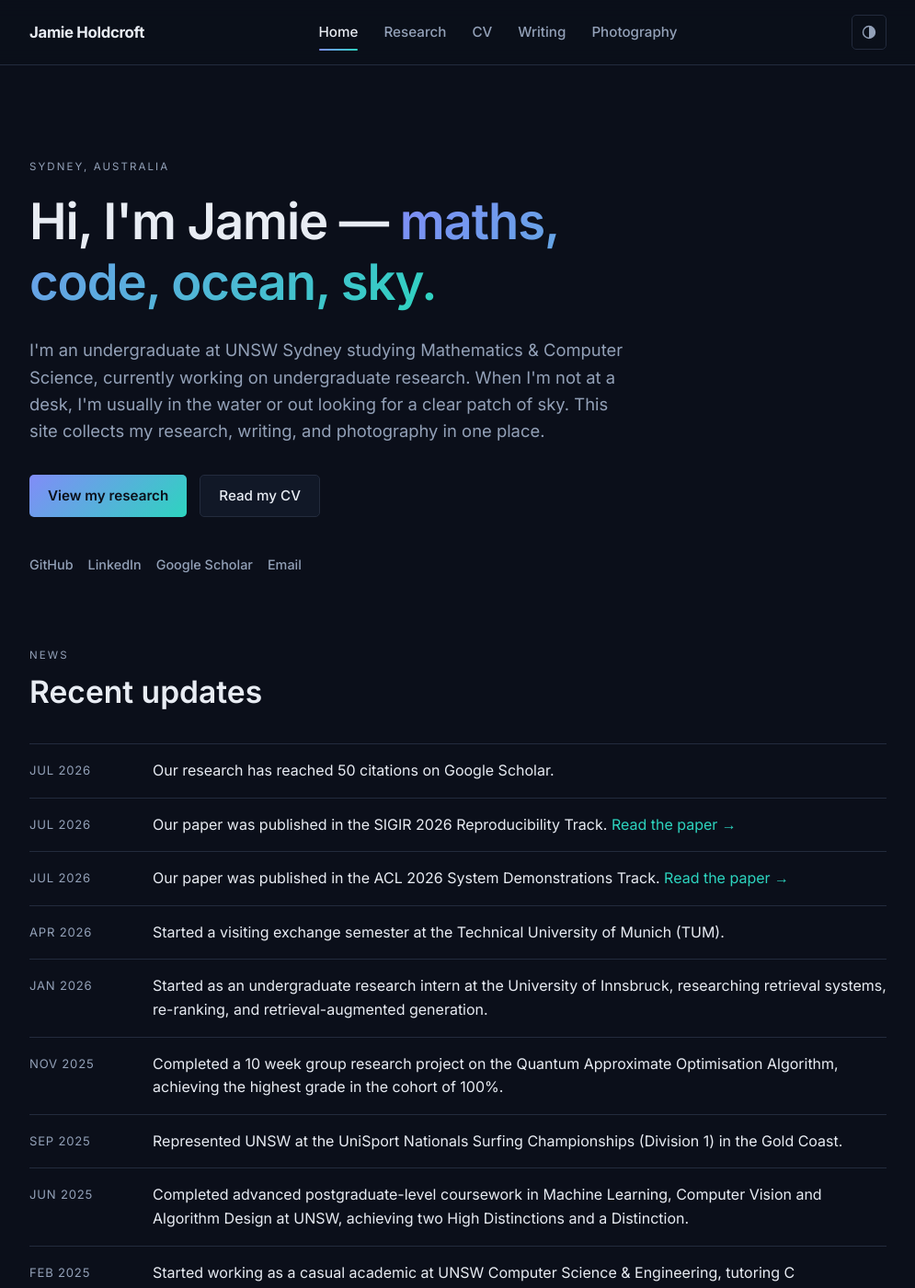
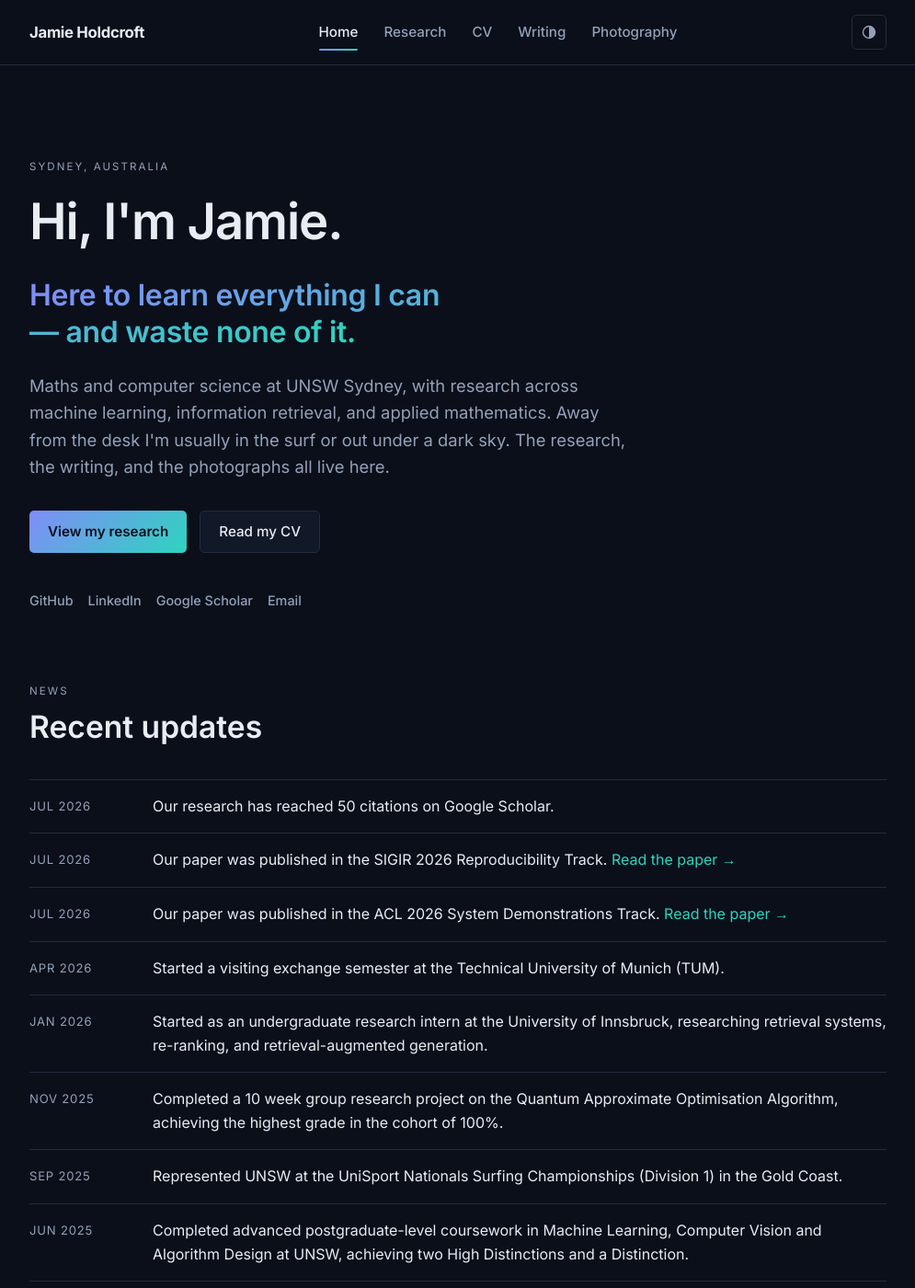
Before and after one commit to JamieHoldcroft/jamieholdcroft.github.io, a Jekyll site: the page built from index.html, in a window 1280 px wide and 1400 px high. Shown: the whole window at 92% size, without its empty margins (142-1137 px from the left). Built offline with Jekyll 4.4.1, drawn with Linux system fonts in a browser that asks for light colours; some of the changed text lies outside the part shown.

Commit message:
Rework homepage hero: plain headline, gradient tagline, tighter intro

```diff
--- a/css/style.css
+++ b/css/style.css
@@ -236,6 +236,16 @@ h1.literary-heading {
   -webkit-background-clip: text;
   background-clip: text;
   color: transparent;
+}
+
+.hero-tagline {
+  font-family: var(--font-display);
+  font-size: clamp(1.35rem, 3.2vw, 2rem);
+  font-weight: 600;
+  letter-spacing: -0.01em;
+  line-height: 1.25;
+  margin: 14px 0 24px;
+  max-width: 22ch;
 }
 
 .hero-lede {
--- a/index.html
+++ b/index.html
@@ -6,12 +6,12 @@ description: "Jamie Holdcroft — undergraduate researcher studying Mathematics
 <section class="hero">
   <div class="container">
     <span class="eyebrow">Sydney, Australia</span>
-    <h1>Hi, I'm Jamie — <span class="gradient-text">maths, code, ocean, sky.</span></h1>
+    <h1>Hi, I'm Jamie.</h1>
+    <p class="hero-tagline"><span class="gradient-text">Here to learn everything I can — and waste none of it.</span></p>
     <p class="hero-lede">
-      I'm an undergraduate at UNSW Sydney studying Mathematics & Computer Science, currently
-      working on undergraduate research. When I'm not at a desk, I'm usually in the water or
-      out looking for a clear patch of sky. This site collects my research, writing, and
-      photography in one place.
+      Maths and computer science at UNSW Sydney, with research across machine learning,
+      information retrieval, and applied mathematics. Away from the desk I'm usually in the
+      surf or out under a dark sky. The research, the writing, and the photographs all live here.
     </p>
     <div class="hero-actions">
       <a class="btn btn-primary" href="{{ '/research.html' | relative_url }}">View my research</a>
@@ -71,7 +71,7 @@ description: "Jamie Holdcroft — undergraduate researcher studying Mathematics
       <a class="card nav-card" href="{{ '/photography.html' | relative_url }}">
         <span class="card-meta">Photography</span>
         <h3>Photography <span class="arrow">→</span></h3>
-        <p>Mostly ocean, sky, and whatever's around.</p>
+        <p>Moments from around the world, in black &amp; white or unedited.</p>
       </a>
     </div>
   </div>
```
